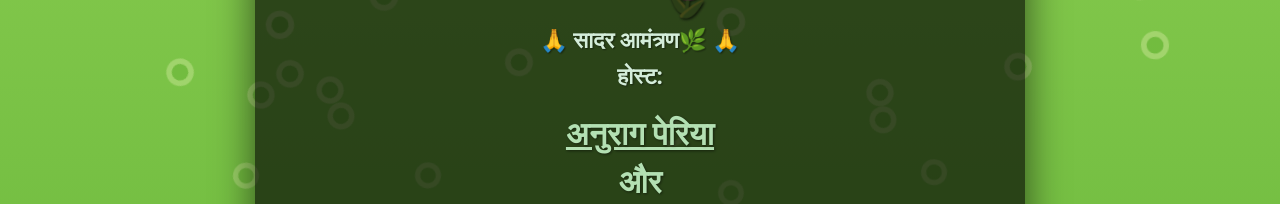
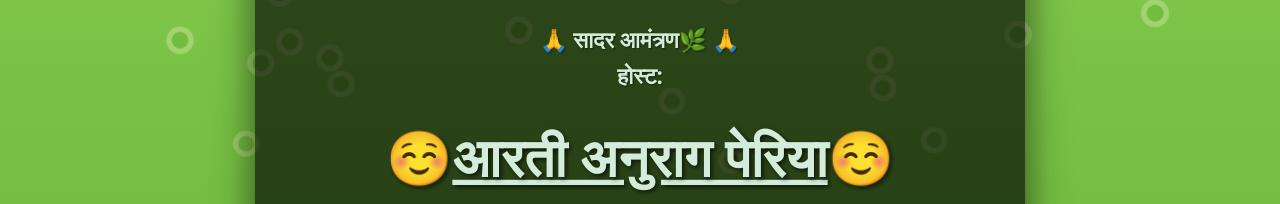
Before and after one commit to thispcalphabet/periya-s-invite, a plain HTML site: page index.html in a window 1280 px wide. Shown: the part 905-1109 px from the top of the page. Drawn offline with Linux system fonts and the light colour scheme.

Commit message:
Update index.html

```diff
--- a/index.html
+++ b/index.html
@@ -233,7 +233,7 @@
     </div>
     <p style="margin-top: 20px;">💃🏼 ढेर सारी मस्ती, गेम्स, खाने और डांस के साथ मनाइए त्योहारों की रंगीन शाम!</p>
     <p>🎊 तो सजिए-संवरिए और आइए इस हरियाली तीज को बनाएं यादगार! 🎊</p>
-    <p class="hosts">🙏 सादर आमंत्रण🌿 🙏<br>होस्ट:<br><strong><u><h2>अनुराग पेरिया</u><br>और<br><u>आरती पेरिया</h2></u></strong></p>
+    <p class="hosts">🙏 सादर आमंत्रण🌿 🙏<br>होस्ट:<br><strong><h1>☺️<u>आरती अनुराग पेरिया</u>☺️</h1></strong></p>
     <div class="image-gallery">
             <img src="photos/WhatsApp Image 2025-07-02 at 22.09.39_359ff749.jpg" alt="Saree Image">
             <img src="photos/WhatsApp Image 2025-07-02 at 22.13.59_8758fb60.jpg" alt="Couple Image">
```
